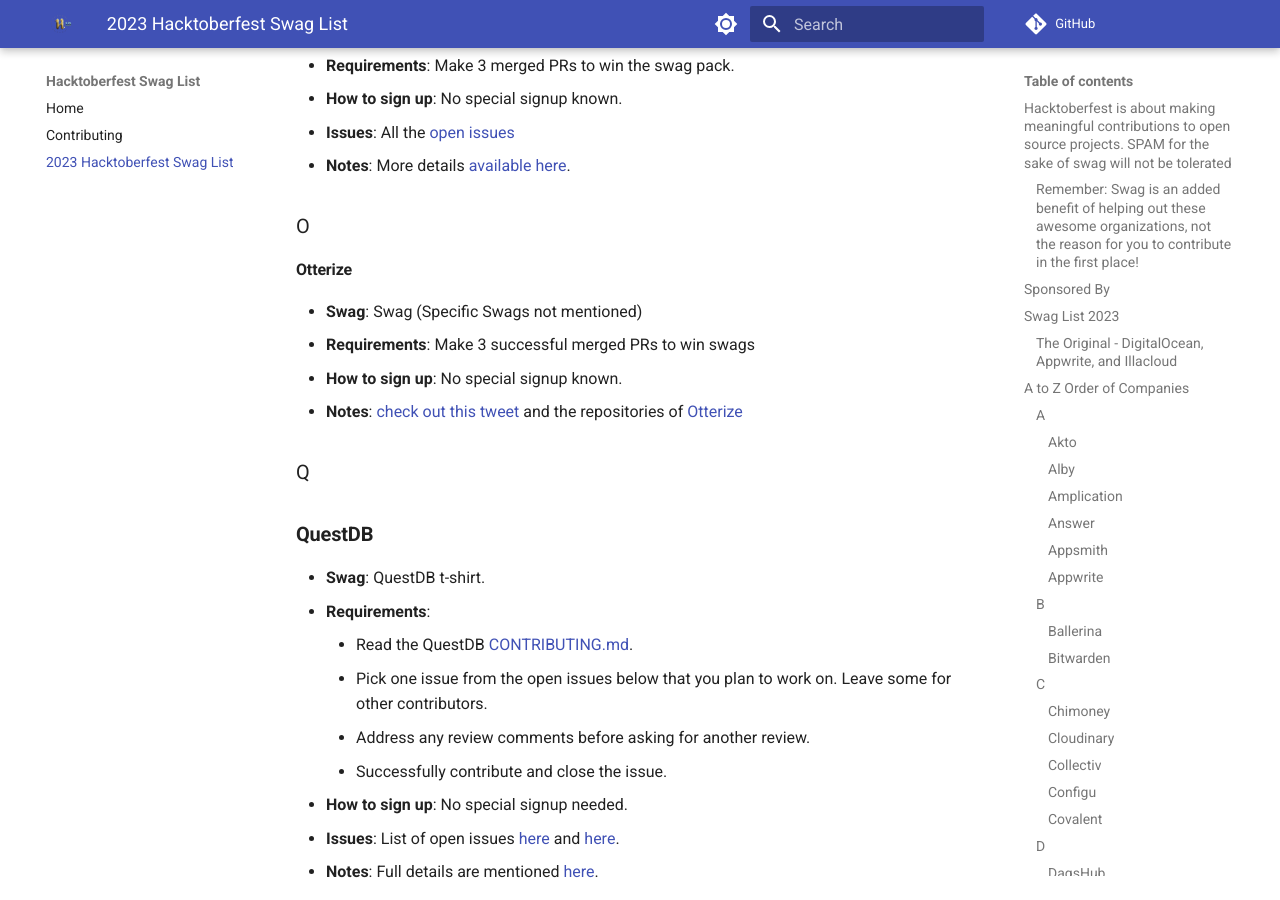
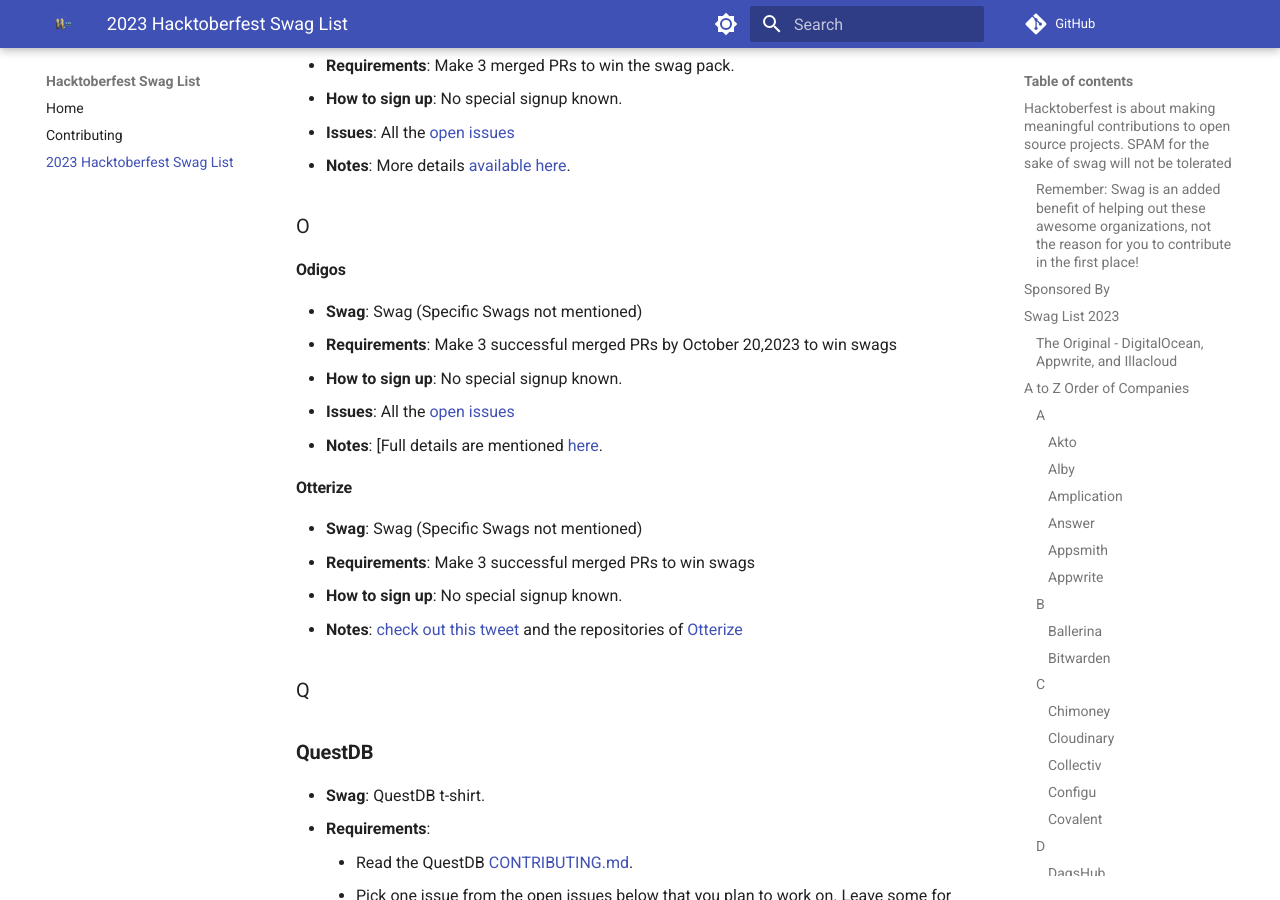
Before and after one commit to crweiner/hacktoberfest-swag-list, an MkDocs documentation site: the page built from docs/list.md, in a window 1280 px wide and 900 px high, scrolled down 13316 px. Built offline with MkDocs 1.6.1 and Material for MkDocs 9.7.7, drawn with Linux system fonts in a browser that asks for light colours; plug-ins that fetch from the network failed and are left out; comment, search, counter and statistics services are not loaded.

Commit message:
added odigo

```diff
--- a/docs/list.md
+++ b/docs/list.md
@@ -435,6 +435,14 @@
 
 ### O
 
+#### **Odigos**
+
+- **Swag**: Swag (Specific Swags not mentioned)
+- **Requirements**: Make 3 successful merged PRs by October 20,2023  to win swags
+- **How to sign up**: No special signup known.
+- **Issues**: All the [open issues](https://github.com/keyval-dev/odigos/issues)
+- **Notes**: [Full details are mentioned [here](https://github.com/keyval-dev/odigos/blob/main/README.md).
+
 #### **Otterize**
 
 - **Swag**: Swag (Specific Swags not mentioned)
```
